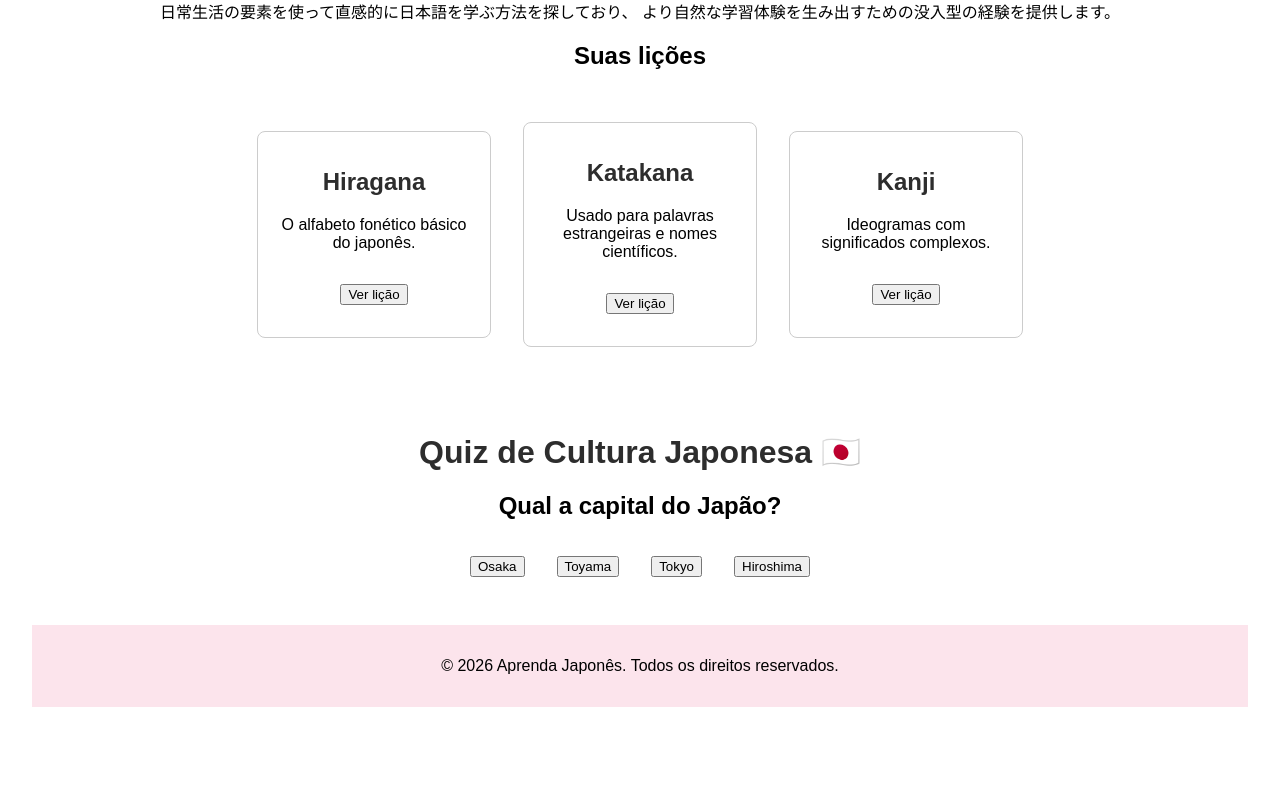
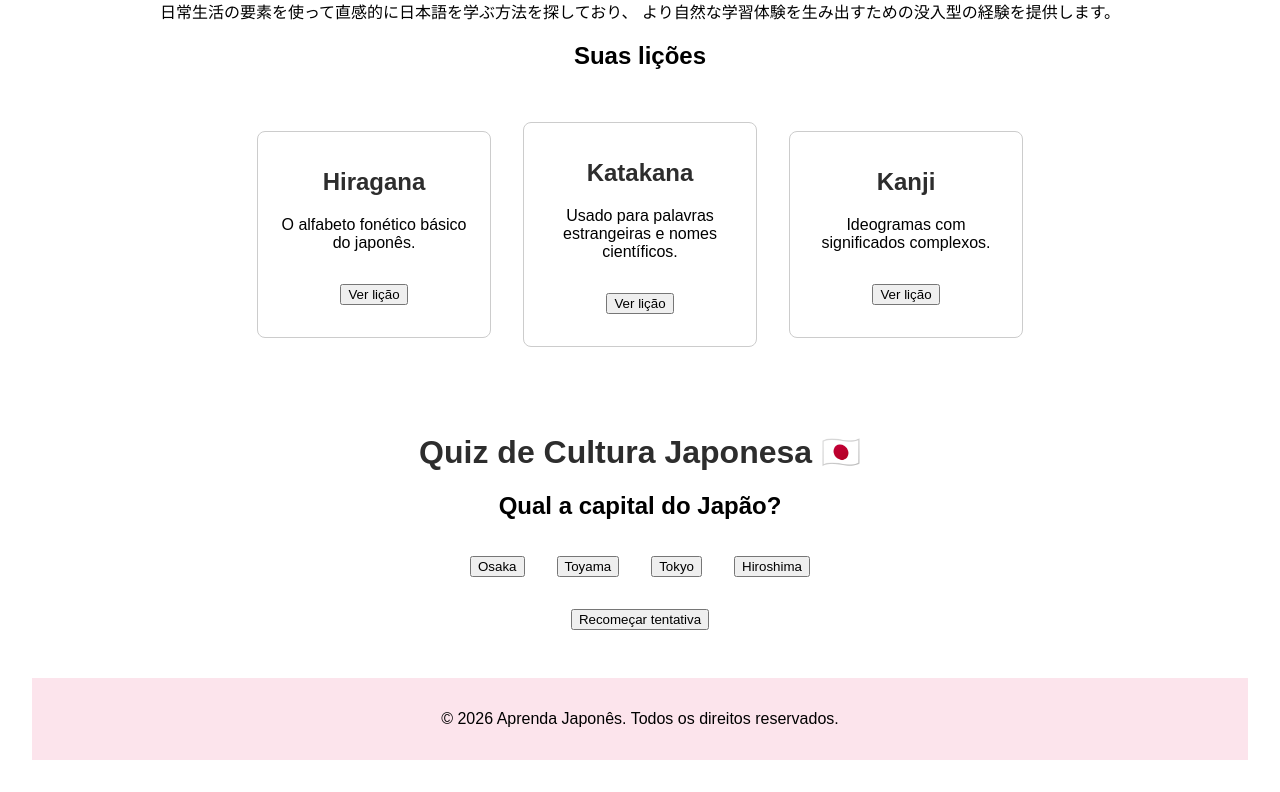
Before and after one commit to dnxpollo/japanese-lessons, a React (Create React App) app: page / in a window 1280 px wide. Shown: the part 378-1170 px from the top of the page. Before the commit the page ends 1117 px from the top, so only its background shows below. Built offline with nearby package versions, Linux system fonts and the light colour scheme.

Commit message:
adds a button to restart a attempt

```diff
--- a/src/App.tsx
+++ b/src/App.tsx
@@ -60,13 +60,25 @@ const App: React.FC = () => {
       <AboutCourse />
       <LessonList />
 
-      <div  id="Licoes" style={{ padding: '2rem' }}>
+      <div id="Licoes" style={{ padding: '2rem' }}>
         <h1>Quiz de Cultura Japonesa 🇯🇵</h1>
-        <Question
-          question={questions[currentIndex].question}
-          options={questions[currentIndex].options}
-          onAnswer={handleAnswer}
-        />
+        {quizFinished ? (
+          <div>
+            <p>Quiz concluído! Resultado salvo no seu histórico de hoje.</p>
+            <button onClick={restartAttempt}>Jogar novamente</button>
+          </div>
+        ) : (
+          <>
+            <Question
+              question={questions[currentIndex].question}
+              options={questions[currentIndex].options}
+              onAnswer={handleAnswer}
+            />
+            <button onClick={restartAttempt} style={{ marginTop: '1rem' }}>
+              Recomeçar tentativa
+            </button>
+          </>
+        )}
       </div>
 
       <Footer />
```
